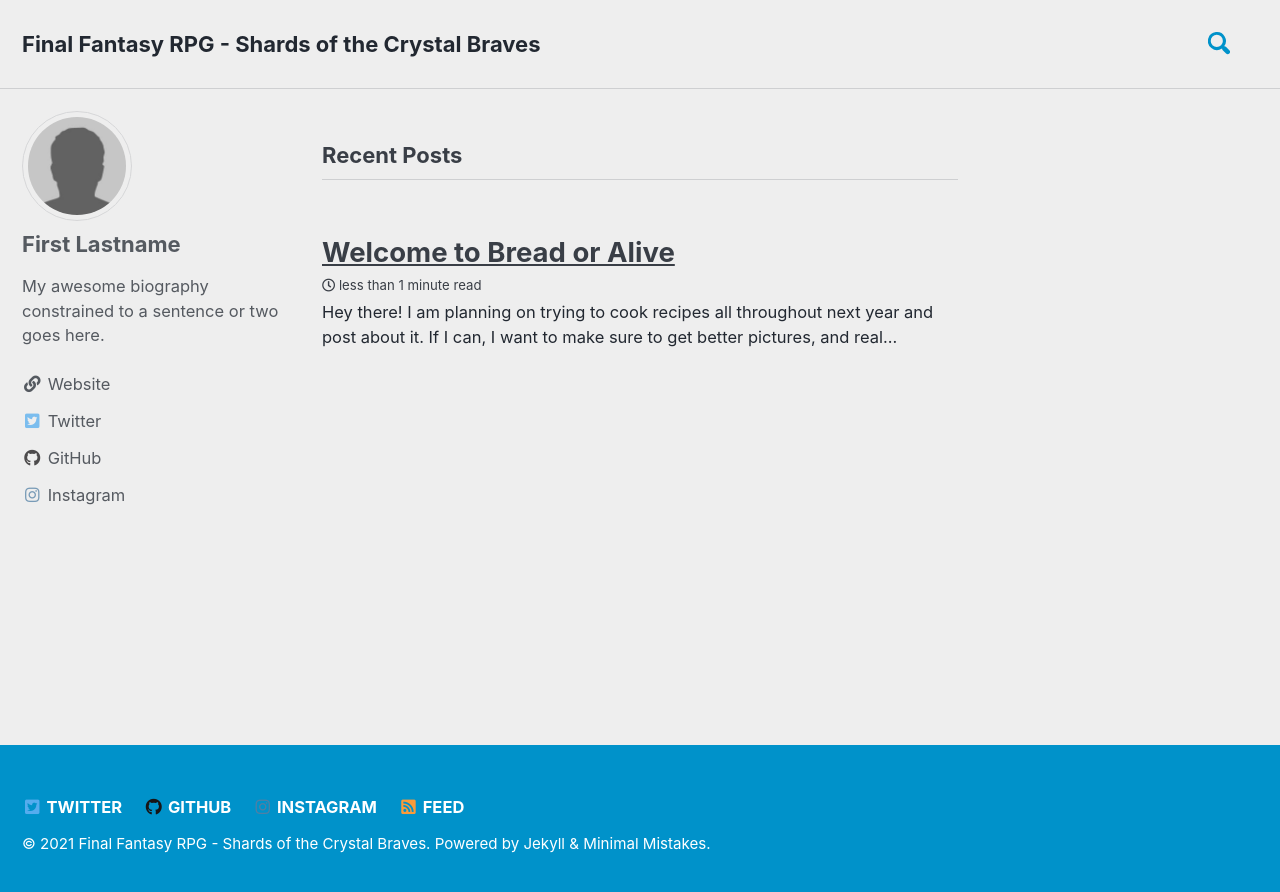
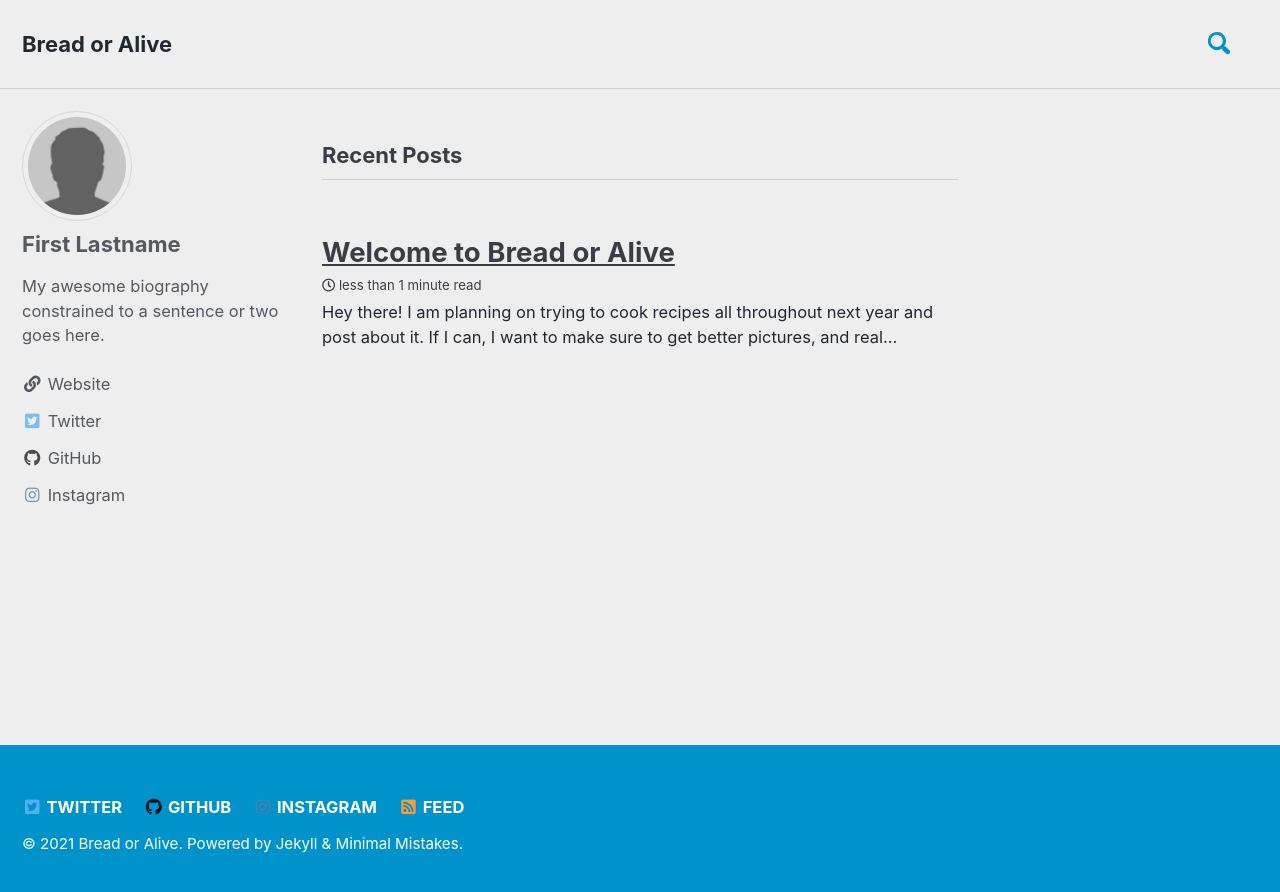
Before and after one commit to alyons/bread-or-alive, a Jekyll site: the page built from index.html, in a window 1280 px wide. Shown: the top 892 px of the page. Built offline with Jekyll 4.4.1, drawn with Linux system fonts in a browser that asks for light colours; cached includes are drawn as plain includes; the list of posts is cut into pages by our own code; part of the change alters nothing that is shown.

```diff
--- a/_config.yml
+++ b/_config.yml
@@ -13,10 +13,10 @@
 # you will see them accessed via {{ site.title }}, {{ site.email }}, and so on.
 # You can create any custom variable you would like, and they will be accessible
 # in the templates via {{ site.myvariable }}.
-title: Final Fantasy RPG - Shards of the Crystal Braves
+title: Bread or Alive
 email: pyroticblaziken@gmail.com
 description: >- # this means to ignore newlines until "baseurl:"
-  An update to the existing Final Fantasy RPG 3rd Edition system.
+  A small blog about my cooking adventures.
 twitter_username: pyroticblaziken
 github_username: alyons
 minimal_mistakes_skin: air
@@ -32,7 +32,7 @@ paginate_path: /page:num/
 timezone: # https://en.wikipedia.org/wiki/List_of_tz_database_time_zones
 
 include:
-  - _ffrpg350
+  - _posts
   - _pages
 
 # Exclude from processing.
@@ -89,7 +89,7 @@ footer:
 defaults:
   # _posts
   - scope:
-      path: ""
+      path: "_posts"
       type: posts
     values:
       layout: single
@@ -105,15 +105,6 @@ defaults:
     values:
       layout: single
       author_profile: false
-  # _ffrpg350
-  - scope:
-      path: "_ffrpg350"
-      type: pages
-    values:
-      layout: single
-      author_profile: false
-      sidebar:
-        nav: "ffrpg350"
 
 category_archive:
   type: liquid
```
